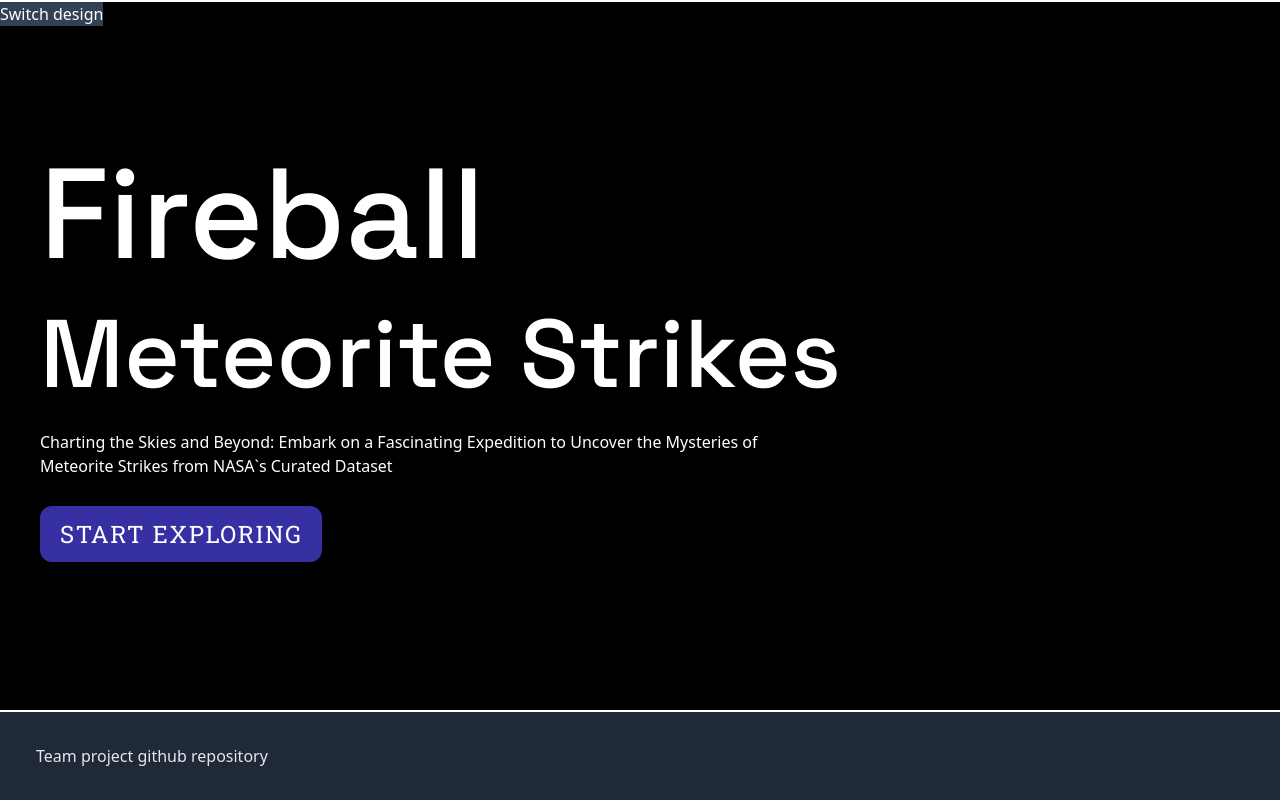
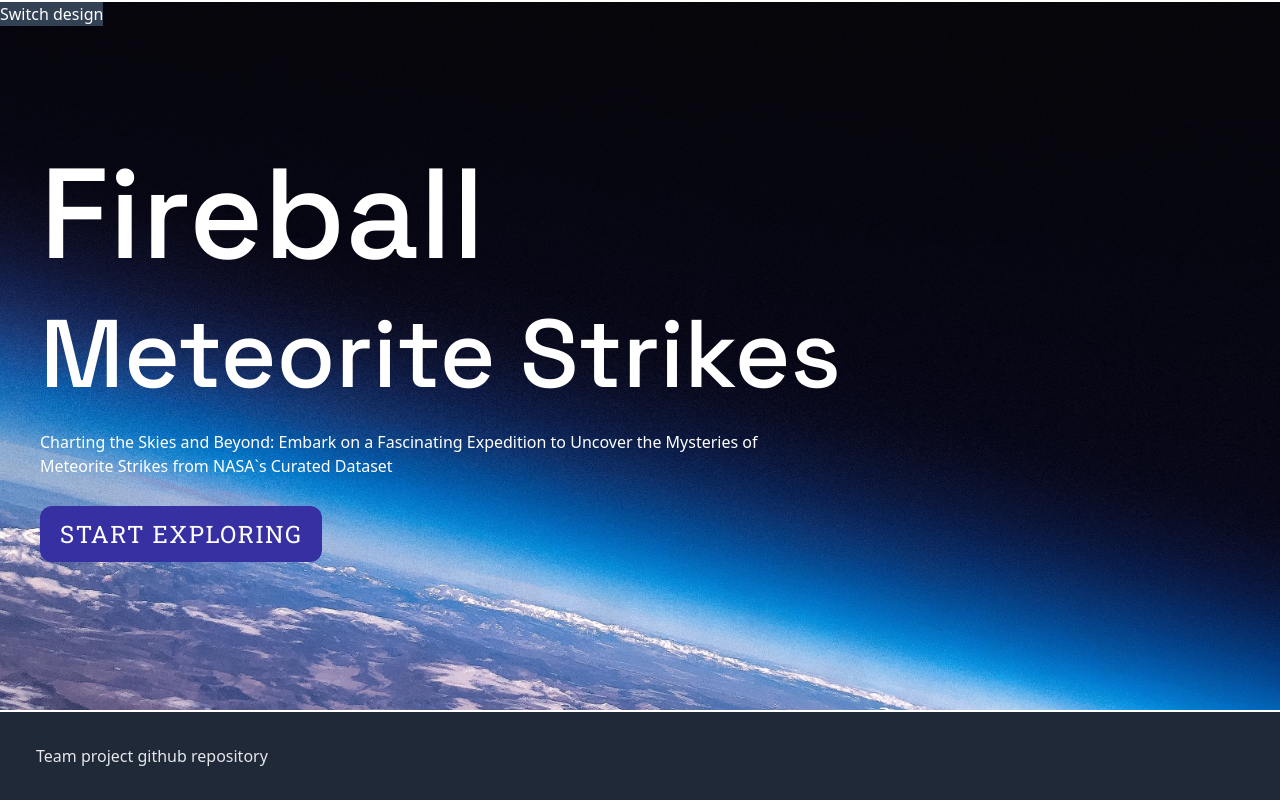
Before and after one commit to chingu-voyages/v45-tier2-team-20, a React (Vite) app: page / in a window 1280 px wide. Built offline with nearby package versions, Linux system fonts and the light colour scheme; some icons are missing.

Commit message:
fix issue in tailwind config file

```diff
--- a/tailwind.config.js
+++ b/tailwind.config.js
@@ -6,9 +6,9 @@ export default {
       colors: {
         primary: "#5955DF",
       },
-      // backgroundImage: {
-      //   "starting-banner": 'url("/banner-image.jpg")',
-      // },
+      backgroundImage: {
+        "starting-banner": 'url("/banner-image.jpg")',
+      },
       fontFamily: {
         spaceGrotesk: ["Space Grotesk", "sans-serif"],
         robotoSlab: ["Roboto Slab", "sans-serif"],
```
